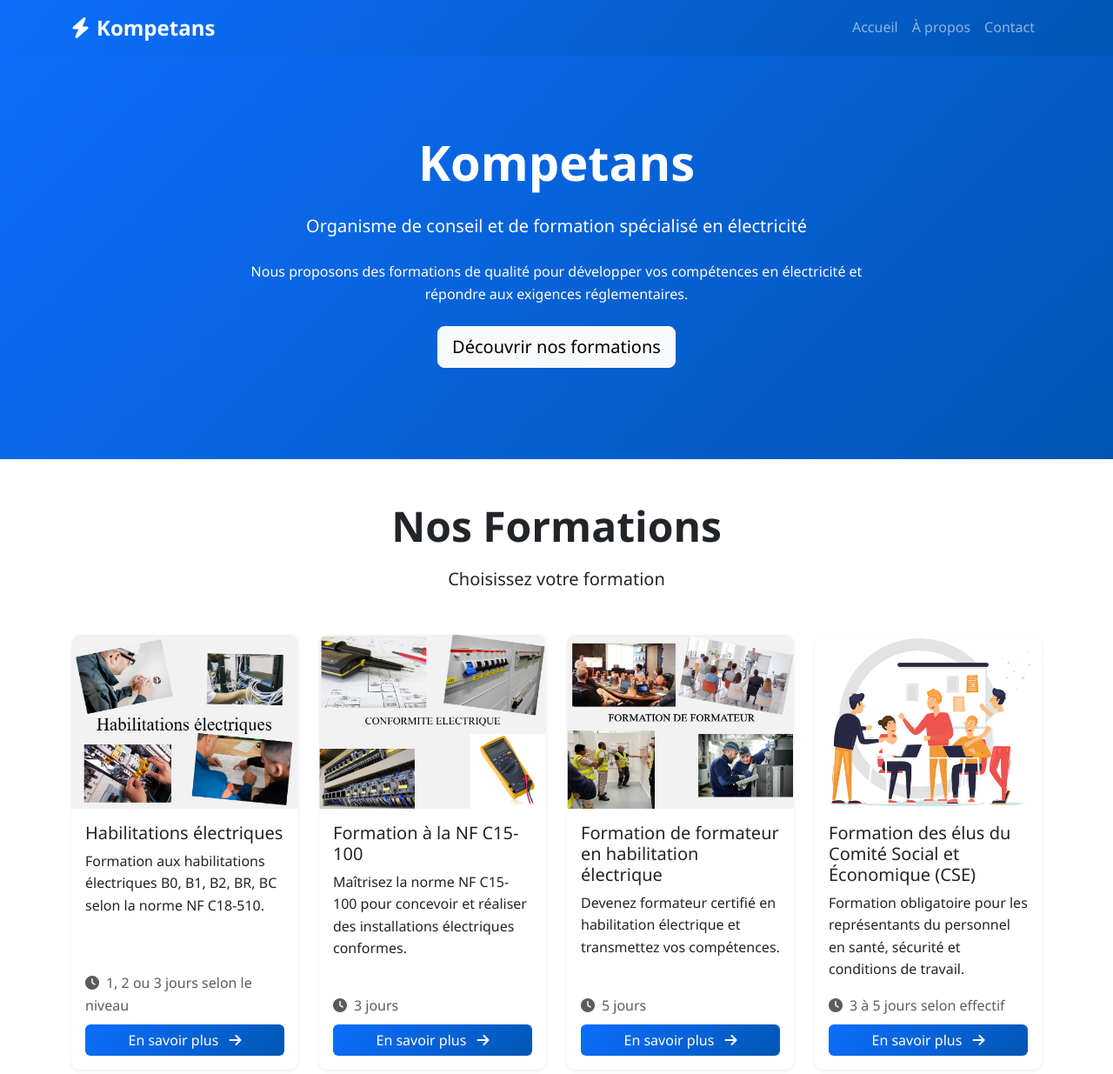
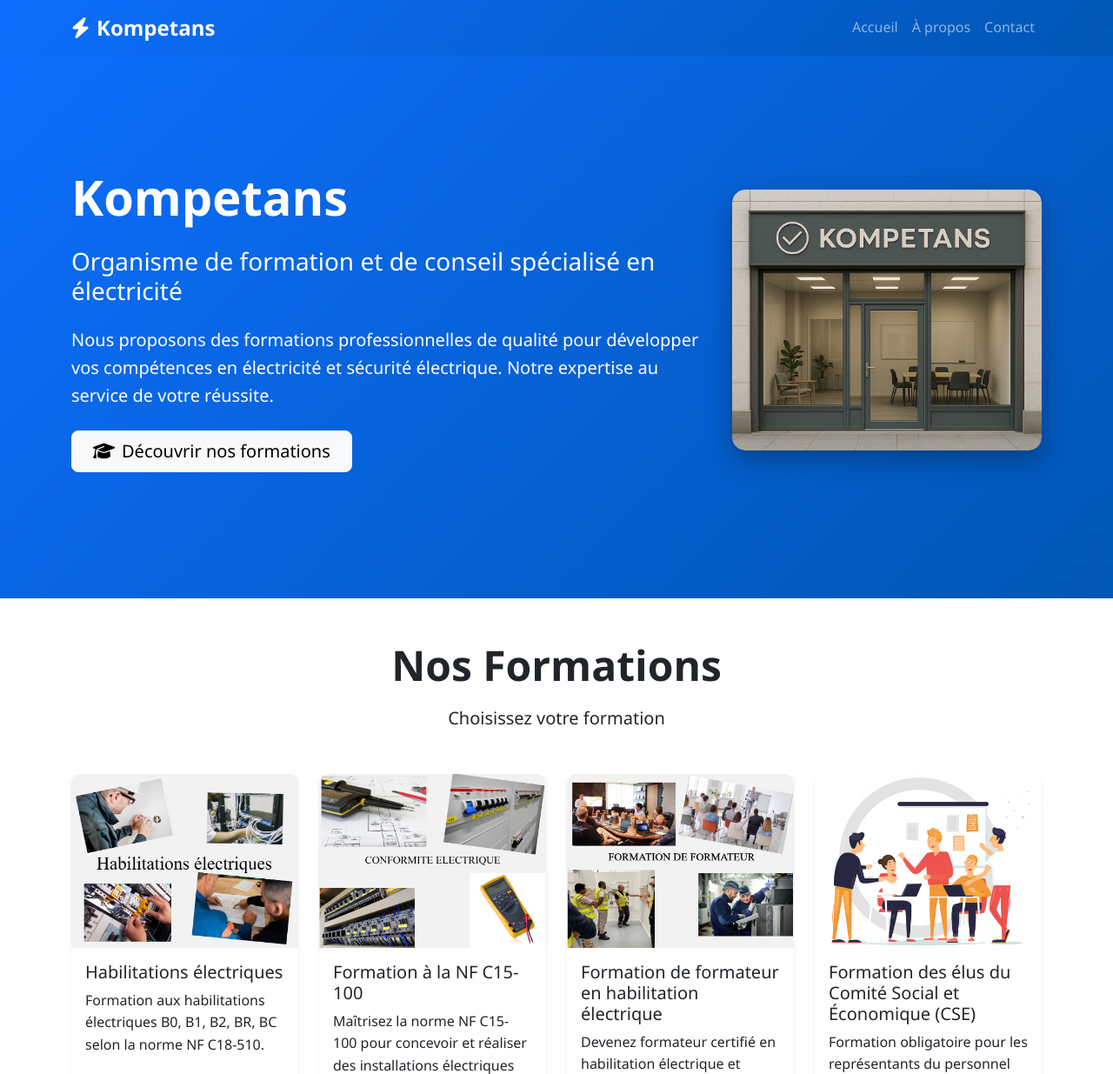
Before and after one commit to Rom1Slom/site-kompetans, a Django app: page / in a window 1280 px wide. Shown: the top 1235 px of the page at 87% size. Run offline with Django 5.2, Linux system fonts and the light colour scheme; data comes from the database, SQL or seed files in the repository; both versions use the stored data as it was after the commit.

Commit message:
fix many small bugs

```diff
--- a/static/css/style.css
+++ b/static/css/style.css
@@ -32,10 +32,70 @@ body {
 
 /* Hero Section */
 .hero-section {
-    background: linear-gradient(135deg, #0d6efd 0%, #0056b3 100%);
-    min-height: 60vh;
+    min-height: 80vh;
     display: flex;
     align-items: center;
+}
+
+/* Image du centre de formation dans la bannière */
+.hero-image-container {
+    position: relative;
+    border-radius: 15px;
+    overflow: hidden;
+    box-shadow: 0 10px 30px rgba(0, 0, 0, 0.3);
+    transition: transform 0.3s ease;
+}
+
+.hero-image-container:hover {
+    transform: translateY(-5px);
+}
+
+.hero-building-img {
+    width: 100%;
+    height: 300px;
+    object-fit: cover;
+    border-radius: 15px;
+}
+
+/* Overlay élégant */
+.hero-image-overlay {
+    position: absolute;
+    bottom: 0;
+    left: 0;
+    right: 0;
+    background: linear-gradient(transparent, rgba(0, 0, 0, 0.7));
+    padding: 20px;
+    transform: translateY(100%);
+    transition: transform 0.3s ease;
+}
+
+.hero-image-container:hover .hero-image-overlay {
+    transform: translateY(0);
+}
+
+.hero-image-caption {
+    color: white;
+    font-weight: 500;
+    font-size: 0.9rem;
+    text-align: center;
+}
+
+/* Responsive */
+@media (max-width: 991px) {
+    .hero-building-img {
+        height: 250px;
+        margin-top: 30px;
+    }
+}
+
+@media (max-width: 576px) {
+    .hero-building-img {
+        height: 200px;
+    }
+
+    .hero-section {
+        min-height: 70vh;
+    }
 }
 
 /* Formation Cards */
--- a/templates/base.html
+++ b/templates/base.html
@@ -73,9 +73,21 @@
                 </div>
                 <div class="col-md-4" id="contact">
                     <h5>Contact</h5>
-                    <p class="mb-1"><i class="fas fa-envelope me-2"></i>{{ company.email }}</p>
-                    <p class="mb-1"><i class="fas fa-phone me-2"></i>{{ company.phone }}</p>
-                    <p><i class="fas fa-map-marker-alt me-2"></i>{{ company.address }}</p>
+                    <p class="mb-1">
+                        <i class="fas fa-envelope me-2"></i>
+                        <a href="mailto:{{ company.email }}?subject=Demande d'information - Kompetans&body=Bonjour,%0D%0A%0D%0AJe souhaiterais obtenir des informations concernant vos formations.%0D%0A%0D%0ACordialement"
+                        class="text-white-50 text-decoration-none">
+                        {{ company.email }}
+                        </a>
+                    </p>
+                    <p class="mb-1">
+                        <i class="fas fa-phone me-2"></i>
+                        <a href="tel:{{ company.phone }}" class="text-white-50 text-decoration-none">
+                            {{ company.phone }}
+                        </a>
+                    </p>
+                    <p><i class="fas fa-map-marker-alt me-2"></i>{{ company.address }}
+                    </p>
                 </div>
             </div>
             <hr class="my-4">
--- a/templates/main/home.html
+++ b/templates/main/home.html
@@ -7,11 +7,30 @@
 <section class="hero-section bg-primary text-white py-5">
     <div class="container">
         <div class="row align-items-center">
-            <div class="col-lg-8 mx-auto text-center">
+            <div class="col-lg-8">
                 <h1 class="display-4 fw-bold mb-4">Kompetans</h1>
-                <p class="lead mb-4">Organisme de conseil et de formation spécialisé en électricité</p>
-                <p class="mb-4">Nous proposons des formations de qualité pour développer vos compétences en électricité et répondre aux exigences réglementaires.</p>
-                <a href="#formations" class="btn btn-light btn-lg">Découvrir nos formations</a>
+                <h2 class="h3 mb-4">Organisme de formation et de conseil spécialisé en électricité</h2>
+                <p class="lead mb-4">
+                    Nous proposons des formations professionnelles de qualité pour développer vos compétences
+                    en électricité et sécurité électrique. Notre expertise au service de votre réussite.
+                </p>
+                <a href="#formations" class="btn btn-light btn-lg px-4">
+                    <i class="fas fa-graduation-cap me-2"></i>Découvrir nos formations
+                </a>
+            </div>
+            <div class="col-lg-4">
+                <!-- Image du centre de formation -->
+                <div class="hero-image-container">
+                    <img src="{% static 'images/kompetans.jpeg' %}"
+                         alt="Centre de formation Kompetans - Entrée du bâtiment"
+                         class="hero-building-img img-fluid">
+                    <div class="hero-image-overlay">
+                        <div class="hero-image-caption">
+                            <i class="fas fa-building me-2"></i>
+                            Notre centre de formation
+                        </div>
+                    </div>
+                </div>
             </div>
         </div>
     </div>
```
Also changed, not shown: create_formations.py (+20 -2 lines), kompetans2/settings.py (+4 -23 lines), db.sqlite3, static/images/kompetans.jpeg (added).
